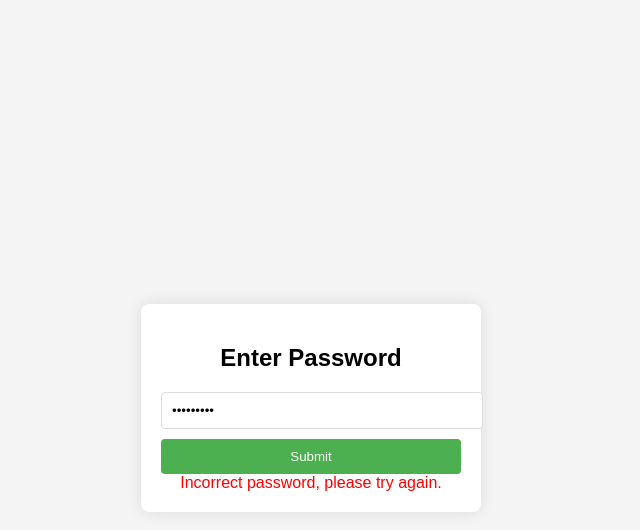
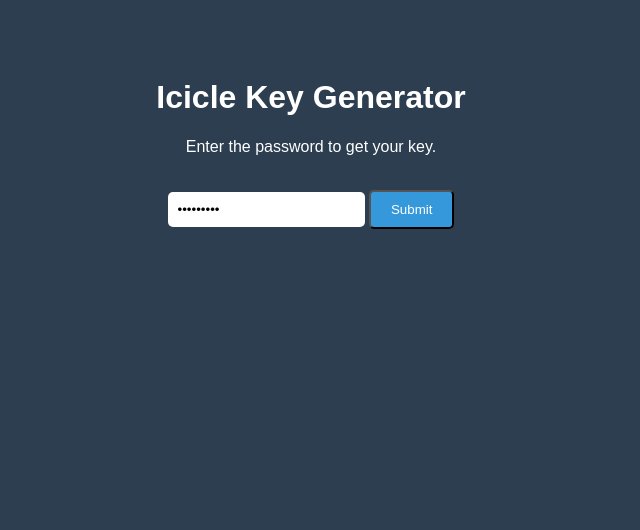
Before and after one commit to wrealaero/IcicleKeyGen, a plain HTML site: page index.html in a window 1280 px wide. Both pictures are taken after typing "Sample123" into the empty fields and a click on the button "Submit". Shown: the whole page, without its empty margins (329-969 px from the left). Drawn offline with Linux system fonts and the light colour scheme.

Commit message:
Update index.html

```diff
--- a/index.html
+++ b/index.html
@@ -3,122 +3,45 @@
 <head>
     <meta charset="UTF-8">
     <meta name="viewport" content="width=device-width, initial-scale=1.0">
-    <title>Key Access</title>
+    <title>Icicle Key Generator</title>
     <style>
-        body {
-            font-family: Arial, sans-serif;
-            display: flex;
-            justify-content: center;
-            align-items: center;
-            height: 100vh;
-            background-color: #f4f4f4;
-        }
-        .container {
-            background-color: #fff;
-            padding: 20px;
-            border-radius: 8px;
-            box-shadow: 0 0 15px rgba(0, 0, 0, 0.1);
-            text-align: center;
-            width: 300px;
-        }
-        .input-field {
-            width: 100%;
-            padding: 10px;
-            margin-bottom: 10px;
-            border-radius: 4px;
-            border: 1px solid #ddd;
-        }
-        .btn {
-            padding: 10px 20px;
-            background-color: #4CAF50;
-            color: white;
-            border: none;
-            border-radius: 4px;
-            cursor: pointer;
-            width: 100%;
-        }
-        .btn:hover {
-            background-color: #45a049;
-        }
-        .key-display {
-            margin-top: 20px;
-            font-size: 18px;
-            color: #333;
-            background-color: #eee;
-            padding: 10px;
-            border-radius: 5px;
-            word-wrap: break-word;
-        }
+        body { font-family: Arial, sans-serif; background-color: #2c3e50; color: white; text-align: center; padding: 50px; }
+        .input-box { margin: 20px 0; padding: 10px; border-radius: 5px; border: none; }
+        .button { background-color: #3498db; padding: 10px 20px; border-radius: 5px; color: white; cursor: pointer; }
+        .button:hover { background-color: #2980b9; }
+        .key-display { margin-top: 20px; font-size: 24px; }
     </style>
 </head>
 <body>
 
-<div class="container">
-    <h2>Enter Password</h2>
-    <input id="password" class="input-field" type="password" placeholder="Enter password">
-    <button class="btn" onclick="verifyPassword()">Submit</button>
-    <div id="error-message" style="color: red; display: none;">Incorrect password, please try again.</div>
-    <div id="key-container" style="display: none;">
-        <h3>Key:</h3>
-        <div class="key-display" id="key-display"></div>
-        <button class="btn" onclick="copyKey()">Copy Key</button>
-    </div>
+<h1>Icicle Key Generator</h1>
+
+<p>Enter the password to get your key.</p>
+
+<!-- Password input -->
+<input type="password" id="password" class="input-box" placeholder="Enter password" />
+
+<!-- Submit button -->
+<button class="button" onclick="verifyPassword()">Submit</button>
+
+<div id="key-display" class="key-display" style="display:none;">
+    <p>Your key for today is: <span id="key"></span></p>
 </div>
 
 <script>
-    const validPassword = "123"; // Replace with your desired password
-    const keyStorageKey = "dailyKey";
-    const passwordInput = document.getElementById("password");
-    const errorMessage = document.getElementById("error-message");
-    const keyContainer = document.getElementById("key-container");
-    const keyDisplay = document.getElementById("key-display");
+    // The key you manually change every day
+    const correctPassword = "your_password";  // Update this with the password you provide to users
+    const keyForToday = "123";  // The key you manually change every 24 hours
 
     function verifyPassword() {
-        const enteredPassword = passwordInput.value;
+        const passwordInput = document.getElementById("password").value;
 
-        // Check if password is correct
-        if (enteredPassword === validPassword) {
-            passwordInput.disabled = true;
-            document.querySelector(".btn").disabled = true;
-            errorMessage.style.display = "none";
-
-            // Display the key
-            const currentKey = getOrGenerateKey();
-            keyDisplay.innerText = currentKey;
-            keyContainer.style.display = "block";
+        if (passwordInput === correctPassword) {
+            document.getElementById("key-display").style.display = "block";
+            document.getElementById("key").textContent = keyForToday;
         } else {
-            errorMessage.style.display = "block";
+            alert("Incorrect password! Please try again.");
         }
-    }
-
-    function getOrGenerateKey() {
-        const currentTime = new Date().getTime();
-        const lastKeyGeneratedTime = localStorage.getItem("lastKeyGeneratedTime");
-
-        // If the key has been generated within the last 24 hours, use the same key
-        if (lastKeyGeneratedTime && (currentTime - lastKeyGeneratedTime < 86400000)) {
-            return localStorage.getItem(keyStorageKey);
-        }
-
-        // If it's been more than 24 hours, generate a new key and store it
-        const newKey = generateNewKey();
-        localStorage.setItem(keyStorageKey, newKey);
-        localStorage.setItem("lastKeyGeneratedTime", currentTime);
-        return newKey;
-    }
-
-    function generateNewKey() {
-        // Simple key generation (you can customize this)
-        return "KEY-" + Math.random().toString(36).substring(2, 10).toUpperCase();
-    }
-
-    function copyKey() {
-        const keyText = keyDisplay.innerText;
-        navigator.clipboard.writeText(keyText).then(function() {
-            alert("Key copied to clipboard!");
-        }).catch(function(error) {
-            alert("Failed to copy key: " + error);
-        });
     }
 </script>
 
```
